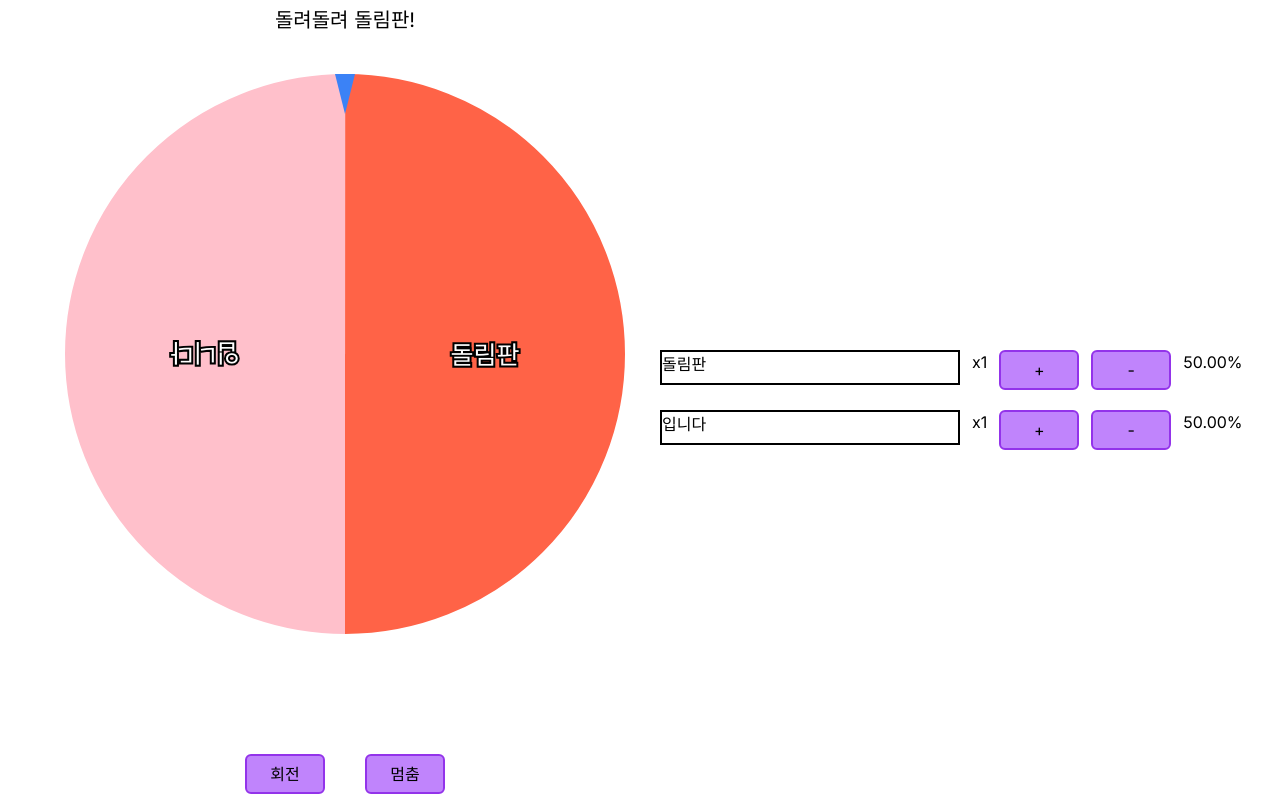
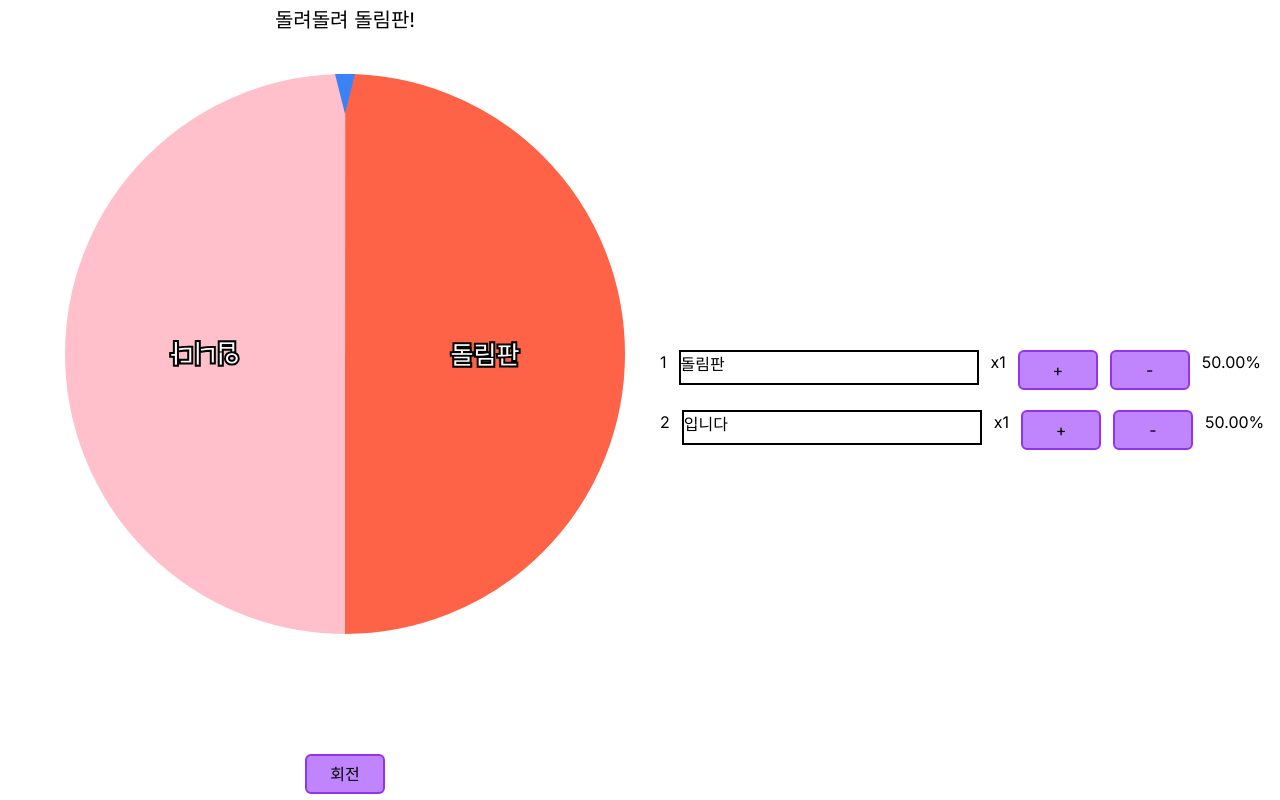
Before and after one commit to loevray/loevray-s-lab, a Next.js app: page / in a window 1280 px wide. Built offline with nearby package versions, Linux system fonts and the light colour scheme.

Commit message:
Fix: not allow modify textlist when rotating

```diff
--- a/src/app/hooks/useSpinWheel.tsx
+++ b/src/app/hooks/useSpinWheel.tsx
@@ -1,5 +1,5 @@
 import { DEFAULT_VALUES } from "@/constants/SpinWheel";
-import { useRef } from "react";
+import { useRef, useState } from "react";
 
 interface UseSpinWheelProps {
   onStart?: () => void;
@@ -9,10 +9,11 @@ const useSpinWheel = ({ onStart, onStop }: UseSpinWheelProps) => {
   const spinWheelRef = useRef<SVGSVGElement>(null);
   const arrowRef = useRef<HTMLElement>(null);
   const winTextRef = useRef<HTMLElement>(null);
+  const [isRotating, setIsRotating] = useState(false);
+  const isStopping = useRef(false);
 
   let rotationDeg = 20;
   let currentDeg = DEFAULT_VALUES.DEG;
-  let isStopping = false; // 멈춤 중인지 여부
 
   const init = () => {
     rotationDeg = 20;
@@ -35,9 +36,9 @@ const useSpinWheel = ({ onStart, onStop }: UseSpinWheelProps) => {
 
   function animateWheel() {
     getWinText();
-    if (!isStopping) {
+    if (!isStopping.current) {
       currentDeg += rotationDeg;
-      currentDeg = currentDeg > 270 ? -90 : currentDeg; // 360도 넘어가면 다시 0부터 시작
+      currentDeg = currentDeg > 270 ? -90 : currentDeg;
 
       if (spinWheelRef.current)
         spinWheelRef.current.style.transform = `rotate(${currentDeg}deg)`;
@@ -61,6 +62,7 @@ const useSpinWheel = ({ onStart, onStop }: UseSpinWheelProps) => {
       if (spinWheelRef.current)
         spinWheelRef.current.style.transform = `rotate(${currentDeg}deg)`;
       onStop?.();
+      setIsRotating(false);
       init();
     }
   }
@@ -68,16 +70,17 @@ const useSpinWheel = ({ onStart, onStop }: UseSpinWheelProps) => {
   const start = () => {
     if (!spinWheelRef.current) return;
     onStart?.();
-    isStopping = false;
+    setIsRotating(true);
+    isStopping.current = false;
     animateWheel();
   };
 
   const stop = () => {
     if (!spinWheelRef.current) return;
-    isStopping = true;
+    isStopping.current = true;
   };
 
-  return { start, stop, spinWheelRef, arrowRef, winTextRef };
+  return { start, stop, isRotating, spinWheelRef, arrowRef, winTextRef };
 };
 
 export default useSpinWheel;
--- a/src/app/page.tsx
+++ b/src/app/page.tsx
@@ -11,10 +11,11 @@ const Home = () => {
   const onStart = () => console.log("돌림판 시작");
   const onStop = () => console.log("돌림판 멈춤");
 
-  const { start, stop, spinWheelRef, arrowRef, winTextRef } = useSpinWheel({
-    onStart,
-    onStop,
-  });
+  const { start, stop, isRotating, spinWheelRef, arrowRef, winTextRef } =
+    useSpinWheel({
+      onStart,
+      onStop,
+    });
 
   return (
     <main className="w-screen h-screen flex items-center">
@@ -27,13 +28,16 @@ const Home = () => {
           spinWheelRef={spinWheelRef}
           arrowRef={arrowRef}
         />
-        <div className="w-[200px] flex justify-between pt-20">
-          <Button onClick={start}>회전</Button>
-          <Button onClick={stop}>멈춤</Button>
+        <div className="w-[200px] flex justify-center pt-20">
+          {isRotating ? (
+            <Button onClick={stop}>멈춤</Button>
+          ) : (
+            <Button onClick={start}>회전</Button>
+          )}
         </div>
       </section>
       <section className="w-1/2">
-        <SpinWheelTextList />
+        <SpinWheelTextList isLocked={isRotating} />
       </section>
     </main>
   );
--- a/src/app/store/useSpinwheelStore.tsx
+++ b/src/app/store/useSpinwheelStore.tsx
@@ -1,5 +1,6 @@
 import { create } from "zustand";
 import { v4 as uuidv4 } from "uuid";
+import { DEFAULT_VALUES } from "@/constants/SpinWheel";
 
 export interface SectorStyle {
   backgroundColor: string;
@@ -51,7 +52,7 @@ const useSpinwheelStore = create<{
       style: { backgroundColor: "pink" },
     },
   ]),
-  totalRatio: 2,
+  totalRatio: DEFAULT_VALUES.TOTAL_RATIO,
   updateSectorText: (id, text) =>
     set((state) => ({
       sectorData: state.sectorData.map((sector) =>
@@ -84,7 +85,7 @@ const useSpinwheelStore = create<{
         (state.sectorData.find(({ id }) => id === deleteId)?.ratio ?? 0),
     })),
   updateSectorRatio: (id, newRatio) => {
-    if (newRatio < 1) return;
+    if (newRatio < DEFAULT_VALUES.RATIO_STANDARD) return;
 
     set((state) => {
       const prevRatio =
--- a/src/app/ui/main/Button.tsx
+++ b/src/app/ui/main/Button.tsx
@@ -1,14 +1,16 @@
 interface ButtonProps {
   text?: string;
+  disabled?: boolean;
   onClick: () => void;
   children?: React.ReactNode;
 }
 
-const Button = ({ text, onClick, children }: ButtonProps) => {
+const Button = ({ text, onClick, disabled = false, children }: ButtonProps) => {
   return (
     <button
       className="w-20 h-10 bg-purple-400 border-solid rounded-md border-purple-600 border-2"
       onClick={onClick}
+      disabled={disabled}
     >
       {text ? text : children}
     </button>
--- a/src/app/ui/main/EditableDiv.tsx
+++ b/src/app/ui/main/EditableDiv.tsx
@@ -3,11 +3,12 @@ import { KeyEventWithChangeEventType } from "./SpinWheelTextList";
 
 interface EdtiableDiv {
   text: string;
+  isDisabled: boolean;
   onInput: (text: string) => void;
   onKeyDown: (e: KeyEventWithChangeEventType) => void;
 }
 
-const EditableDiv = ({ text, onInput, onKeyDown }: EdtiableDiv) => {
+const EditableDiv = ({ text, isDisabled, onInput, onKeyDown }: EdtiableDiv) => {
   const divRef = useRef<HTMLDivElement>(null);
 
   useEffect(() => {
@@ -26,7 +27,7 @@ const EditableDiv = ({ text, onInput, onKeyDown }: EdtiableDiv) => {
       onKeyDown={(e: KeyEventWithChangeEventType) => {
         onKeyDown(e);
       }}
-      contentEditable
+      contentEditable={!isDisabled}
       ref={divRef}
     />
   );
--- /dev/null
+++ b/src/app/ui/main/Popup.tsx
@@ -0,0 +1,5 @@
+const Popup = ({}) => {
+  return <div>ㅎㅇ</div>;
+};
+
+export default Popup;
--- a/src/app/ui/main/SpinWheelTextList.tsx
+++ b/src/app/ui/main/SpinWheelTextList.tsx
@@ -6,7 +6,7 @@ import EditableDiv from "./EditableDiv";
 export type KeyEventWithChangeEventType = React.KeyboardEvent &
   React.ChangeEvent<HTMLDivElement>;
 
-const SpinWheelTextList = () => {
+const SpinWheelTextList = ({ isLocked }: { isLocked: boolean }) => {
   const {
     sectorData,
     totalRatio,
@@ -16,40 +16,51 @@ const SpinWheelTextList = () => {
     updateSectorRatio,
   } = useSpinwheelStore();
 
-  console.log(sectorData, totalRatio);
-
   const onKeyDown = (e: KeyEventWithChangeEventType, id: string) => {
     if (e.key === "Enter") {
       e.preventDefault();
       addSector(id);
-      //microtask queue로 임시로 옮겨서 사용...업데이트된 상태 반영이 바로 안되기 때문
+
       setTimeout(() => {
         const nextNode = (e.target.parentNode as HTMLDivElement)
-          .nextElementSibling?.firstChild;
-        (nextNode as HTMLDivElement).focus();
+          .nextElementSibling?.firstChild as HTMLDivElement;
+        nextNode.focus();
       }, 0);
     }
     if (e.key === "Backspace") {
       if (sectorData.length <= 2 || e.target.textContent !== "") return;
       deleteSector(id);
+
       const prevNode = (e.target.parentNode as HTMLDivElement)
-        .previousElementSibling?.firstChild;
-      (prevNode as HTMLDivElement).focus();
+        .previousElementSibling?.firstChild as HTMLDivElement;
+      prevNode.focus();
     }
   };
 
   return (
     <article className="flex flex-col gap-5 max-h-[50vh] overflow-y-auto w-max p-5">
-      {sectorData.map(({ id, text, ratio }) => (
+      {sectorData.map(({ id, text, ratio }, index) => (
         <div key={id} className="flex gap-3">
+          <div>{index + 1}</div>
           <EditableDiv
+            isDisabled={isLocked}
             text={text}
             onInput={(text: string) => updateSectorText(id, text)}
             onKeyDown={(e: KeyEventWithChangeEventType) => onKeyDown(e, id)}
           />
           <div>{`x${ratio}`}</div>
-          <Button onClick={() => updateSectorRatio(id, ratio + 1)}>+</Button>
-          <Button onClick={() => updateSectorRatio(id, ratio - 1)}>-</Button>
+          <Button
+            disabled={isLocked}
+            onClick={() => updateSectorRatio(id, ratio + 1)}
+          >
+            +
+          </Button>
+          <Button
+            disabled={isLocked}
+            onClick={() => updateSectorRatio(id, ratio - 1)}
+          >
+            -
+          </Button>
           <div>{`${((ratio / totalRatio) * 100).toFixed(2)}%`}</div>
         </div>
       ))}
--- a/src/constants/SpinWheel.ts
+++ b/src/constants/SpinWheel.ts
@@ -1,4 +1,6 @@
 export const DEFAULT_VALUES = {
   CIRCLE_DIAMETER:560,
   DEG:-90,
+  RATIO_STANDARD:1,
+  TOTAL_RATIO:2
 }
```
